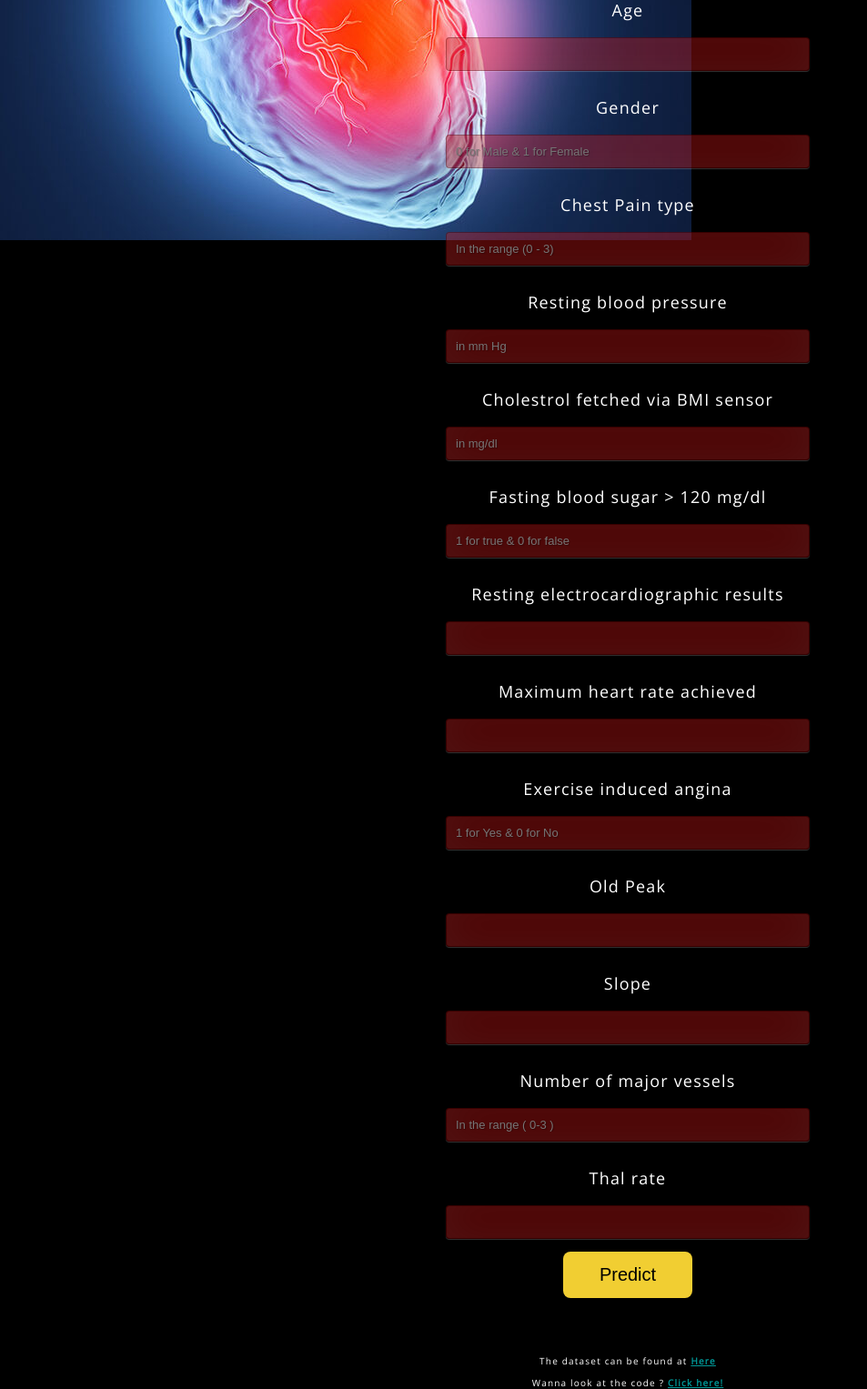
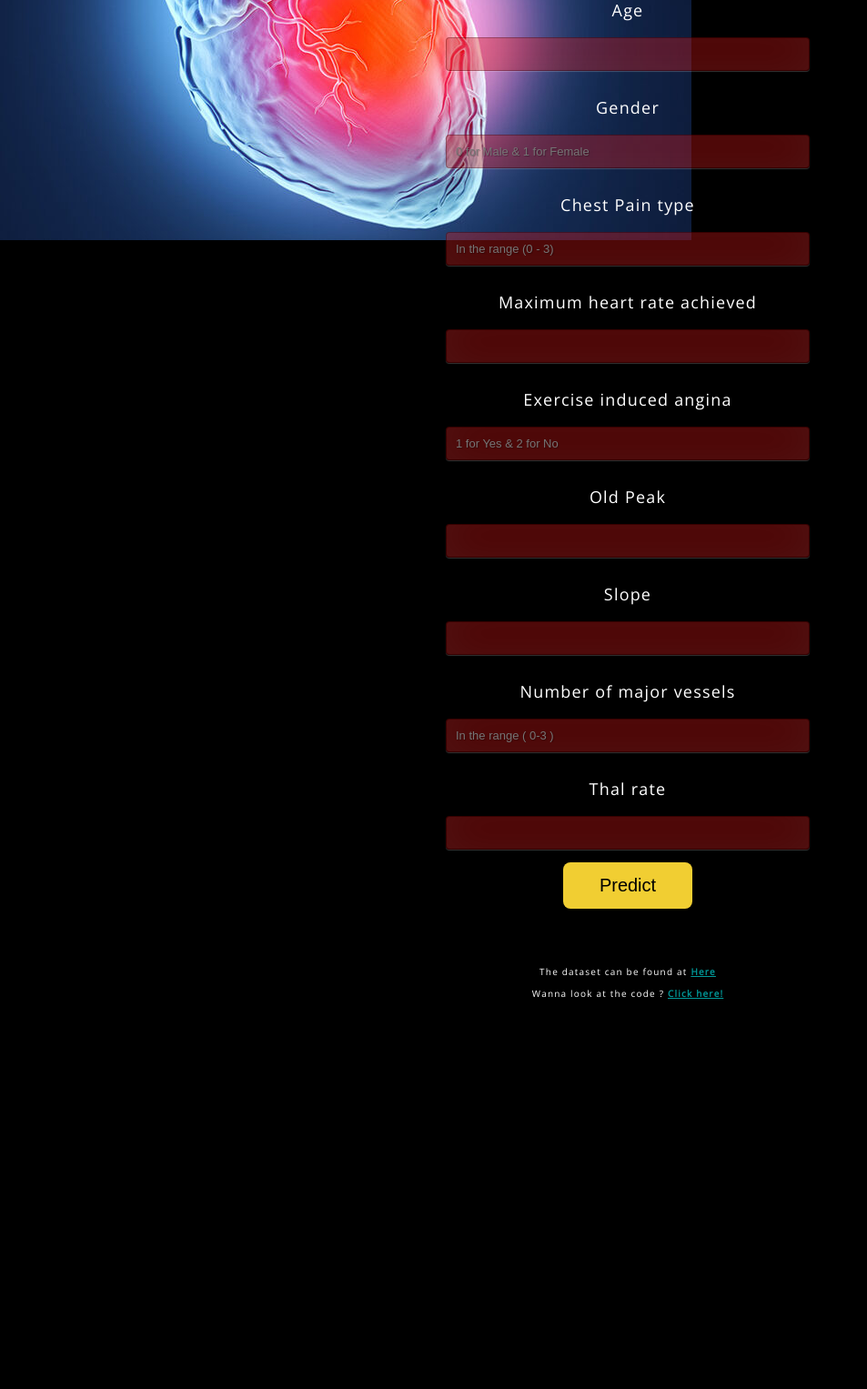
Before and after one commit to kumariAstha/Hack-Princeton, a Flask app: page / in a window 1280 px wide. Shown: the part 330-1857 px from the top of the page at 91% size, without its empty margins (0-953 px from the left). After the commit the page ends 1428 px from the top, so only its background shows below. Run offline with Flask 2, Linux system fonts and the light colour scheme; parts of the project's set-up code (start-up, migrations or seed data) failed here and were passed over.

Commit message:
Update index.html

```diff
--- a/templates/index.html
+++ b/templates/index.html
@@ -38,24 +38,13 @@
 					<input type="text" name="sex" placeholder="0 for Male & 1 for Female" required="required" />
 			<p>Chest Pain type</p>
 					<input type="text" name="cp" placeholder="In the range (0 - 3)" required="required" />
-			<p>Resting blood pressure</p>
-					<input type="text" name="trtbps" placeholder="in mm Hg"
-						required="required" />
-			<p>Cholestrol fetched via BMI sensor</p>
-					<input type="text" name="chol" placeholder="in mg/dl"
-						required="required" />
-			<p>Fasting blood sugar > 120 mg/dl </p>
-				<p></p>
-					<input type="text" name="fbs" placeholder="1 for true & 0 for false"
-						required="required" />
-			<p>Resting electrocardiographic results</p>
-					<input type="text" name="restecg"
-						required="required" />
+
+
 			<p>Maximum heart rate achieved</p>
 					<input type="text" name="thalachh"
 						required="required" />
 			<p>Exercise induced angina</p>
-					<input type="text" name="exng" placeholder="1 for Yes & 0 for No"
+					<input type="text" name="exng" placeholder="1 for Yes & 2 for No"
 						required="required" />
 			<p>Old Peak</p>
 					<input type="text" name="oldpeak"
@@ -81,7 +70,7 @@
 			href="https://www.kaggle.com/rashikrahmanpritom/heart-attack-analysis-prediction-dataset"
 			style="color:#009999;font-size:10px;">Here</a></p> </b>
 		<p style="font-size:10px;">Wanna look at the code ?<b> <a
-					href="https://github.com/AyushSinha29/Heart-Attack-Predictor"
+					href="https://github.com/kumariAstha/Hack-Princeton"
 					style="color:#009999;font-size:10px;">Click here!</a></p> </b>
 	</div>
 
```
